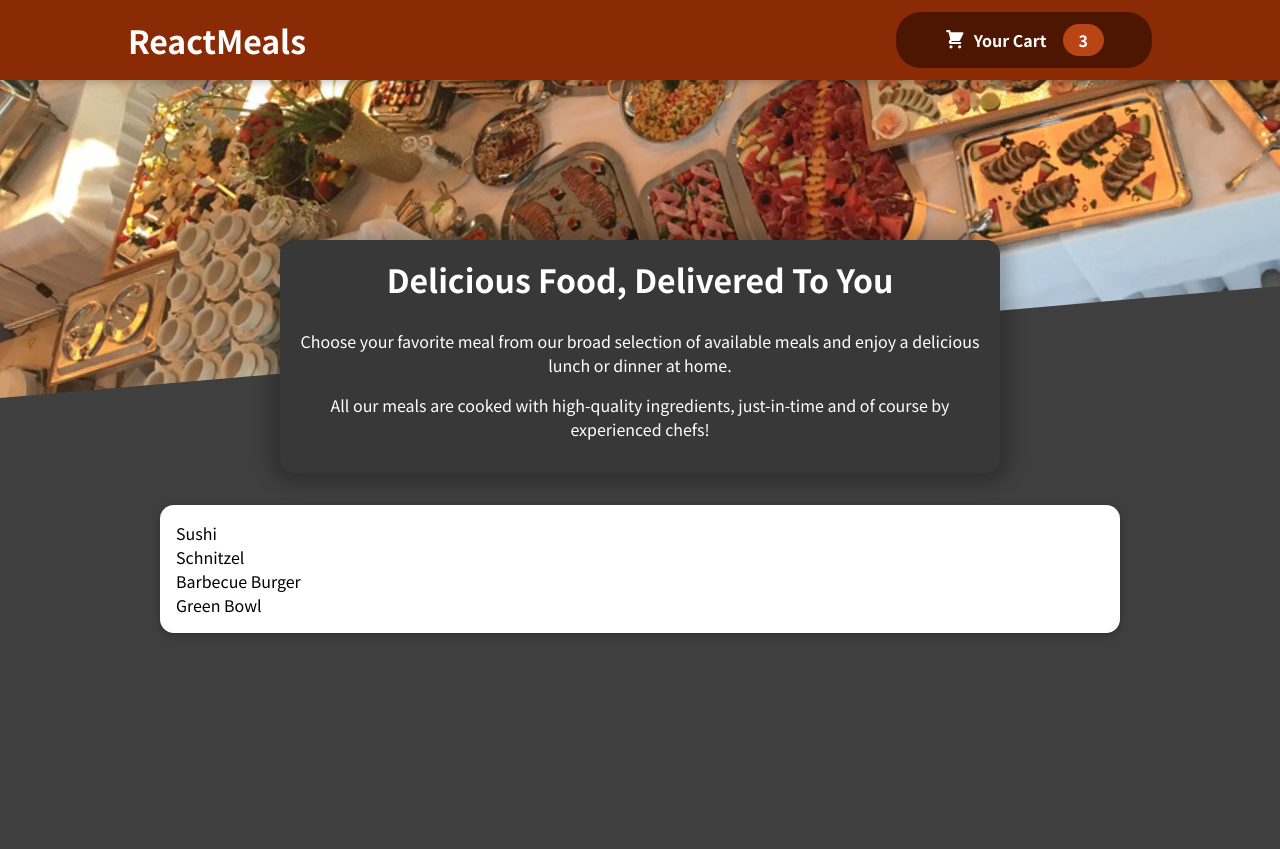
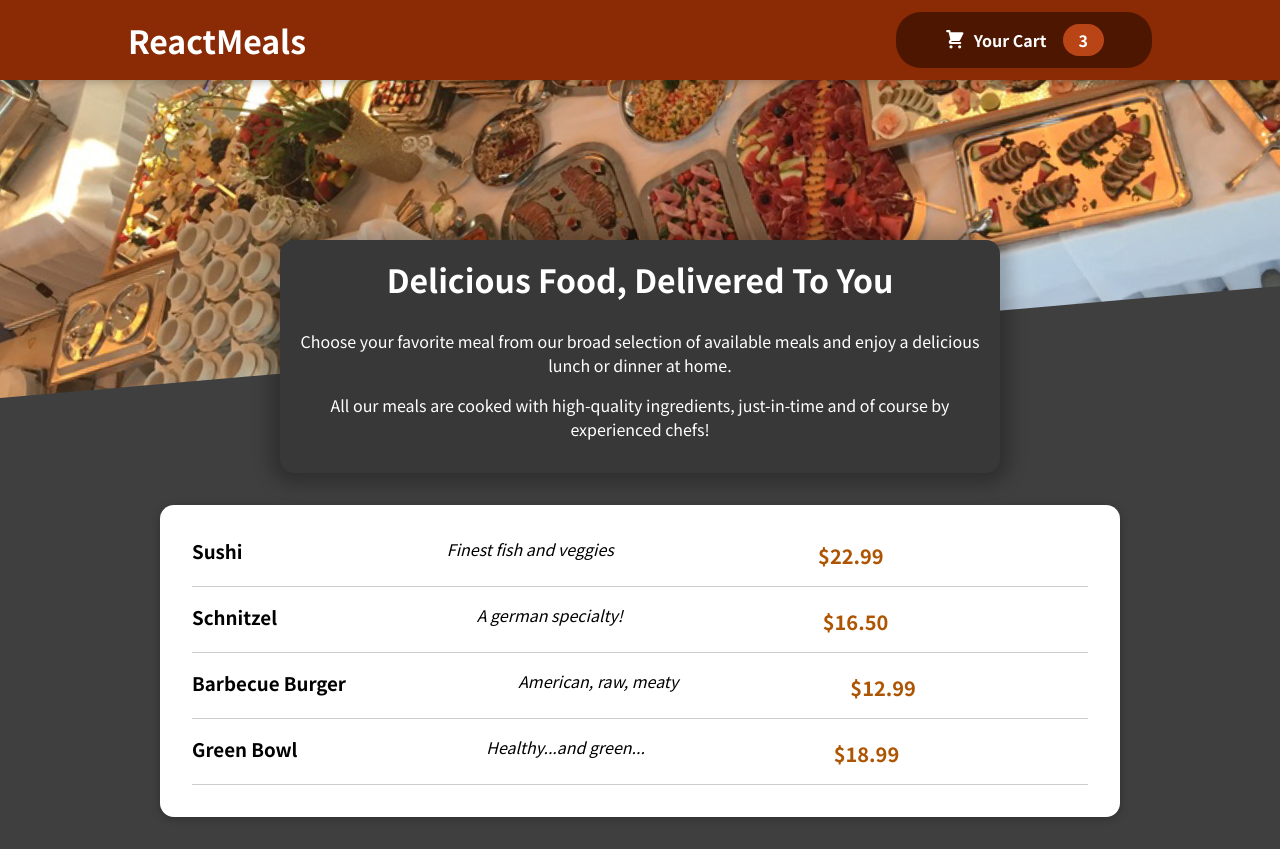
Before and after one commit to Mibek-Shrestha/food-oder, a React (Create React App) app: page / in a window 1280 px wide. Before the commit the page ends 800 px from the top, so only its background shows below. Built offline with nearby package versions, Linux system fonts and the light colour scheme.

Commit message:
mealIteam added

```diff
--- a/src/components/Meals/AvailableMeals.js
+++ b/src/components/Meals/AvailableMeals.js
@@ -1,6 +1,7 @@
 import React from 'react'
 import classes from './AvailableMeals.module.css';
 import Card from '../UI/Card';
+import MealIteam from './MealIteam/MealIteam';
 const DUMMY_MEALS = [
   {
     id: 'm1',
@@ -29,7 +30,12 @@ const DUMMY_MEALS = [
 ];
 
 const AvailableMeals = () => {
-  const mealList = DUMMY_MEALS.map(meal => <li>{meal.name}</li>);
+  const mealList = DUMMY_MEALS.map(meal =>
+    <MealIteam key={meal.id} name={meal.name}
+    description={meal.description}
+    price={meal.price}
+    />
+    );
   return <section className={classes.meals}>
     <Card>
       <ul>
--- /dev/null
+++ b/src/components/Meals/MealIteam/MealIteam.js
@@ -0,0 +1,13 @@
+import React from 'react'
+import classes from './MealIteam.module.css';
+const MealIteam = (props) => {
+    const price = `$${props.price.toFixed(2)}`;
+return <li className={classes.meal}>
+    <div><h3>{props.name}</h3></div>
+    <div className={classes.description}>{props.description}</div>
+    <div className={classes.price}>{price}</div>
+    <div></div>
+  </li>
+}
+
+export default MealIteam
--- /dev/null
+++ b/src/components/Meals/MealIteam/MealIteam.module.css
@@ -0,0 +1,22 @@
+.meal {
+    display: flex;
+    justify-content: space-between;
+    margin: 1rem;
+    padding-bottom: 1rem;
+    border-bottom: 1px solid #ccc;
+}
+
+.meal h3 {
+    margin: 0 0 0.25rem 0;
+}
+
+.description {
+    font-style: italic;
+}
+
+.price {
+    margin-top: 0.25rem;
+    font-weight: bold;
+    color: #ad5502;
+    font-size: 1.25rem;
+}
```
